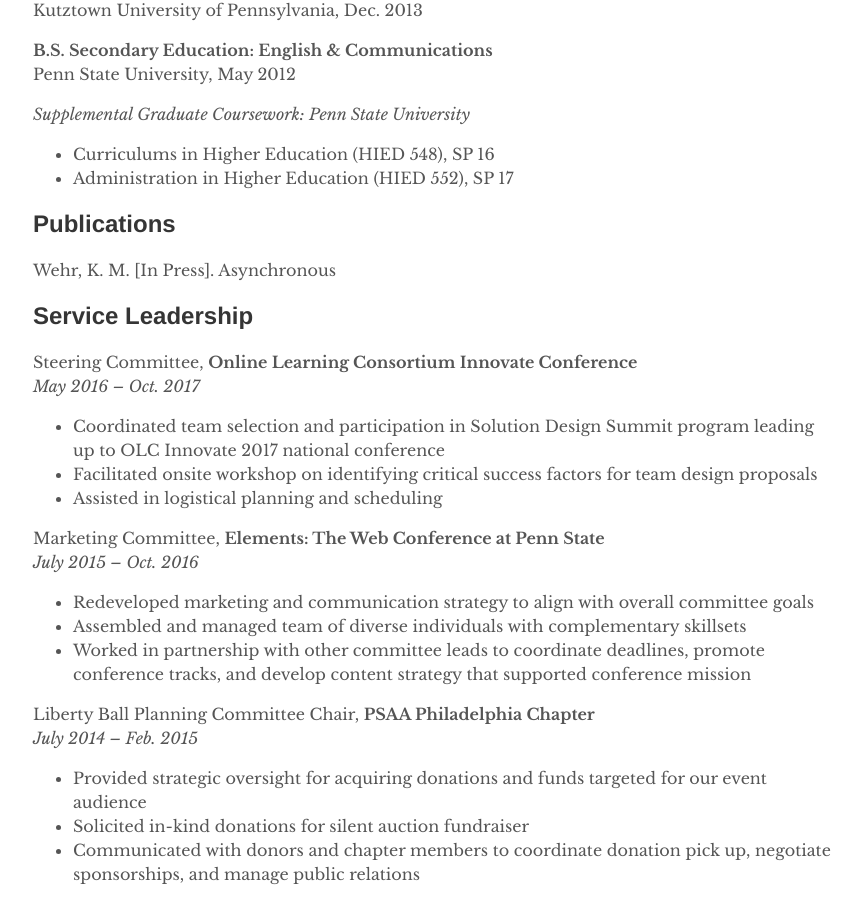
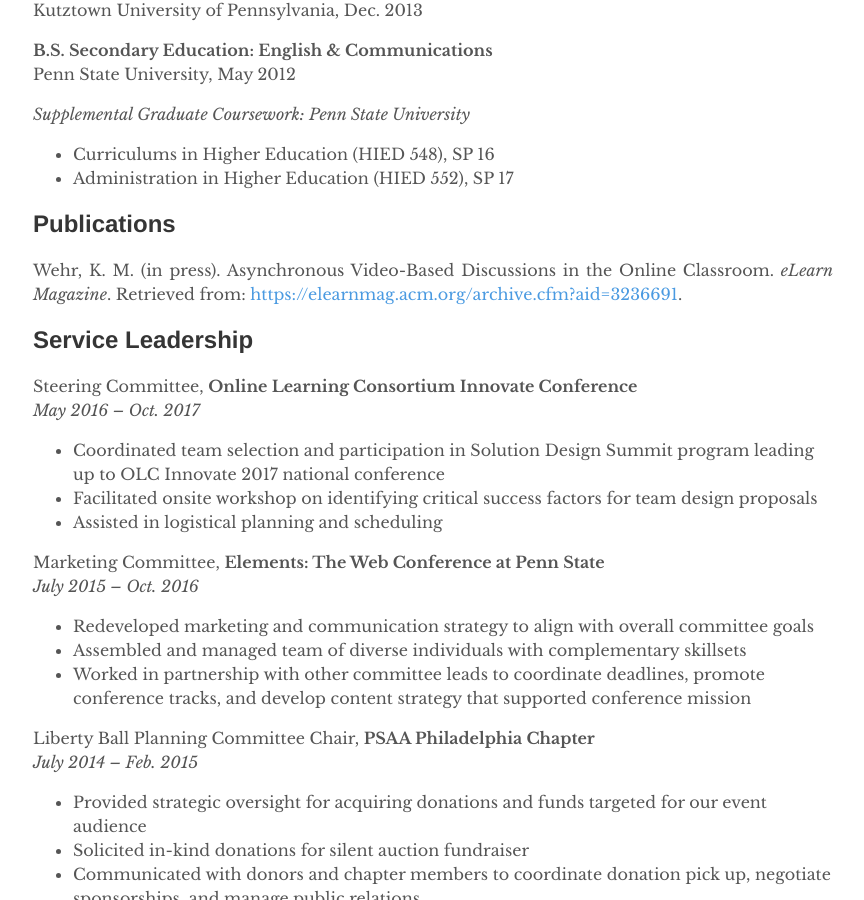
Before and after one commit to kat-wehr/mysite, a Jekyll site: the page built from _pages/cv.md, in a window 1280 px wide and 900 px high, scrolled down 2489 px. Shown: the whole window, without its empty margins (207-1071 px from the left). Built offline with Jekyll 4.4.1, drawn with Linux system fonts in a browser that asks for light colours; nearby versions of some CDN libraries.

Commit message:
Update cv.md

```diff
--- a/_pages/cv.md
+++ b/_pages/cv.md
@@ -106,7 +106,9 @@ _Supplemental Graduate Coursework: Penn State University_
 - Administration in Higher Education (HIED 552), SP 17
 
 ## Publications
-Wehr, K. M. [In Press]. Asynchronous
+
+Wehr, K. M. (in press). Asynchronous Video-Based Discussions in the Online Classroom. *eLearn Magazine*. Retrieved from: [https://elearnmag.acm.org/archive.cfm?aid=3236691](https://elearnmag.acm.org/archive.cfm?aid=32366
+91).
 
 ## Service Leadership
 
```
